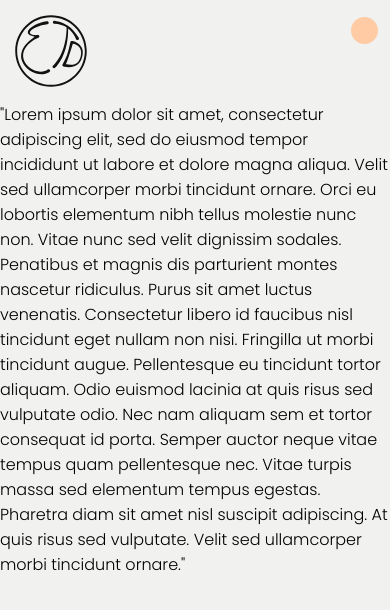
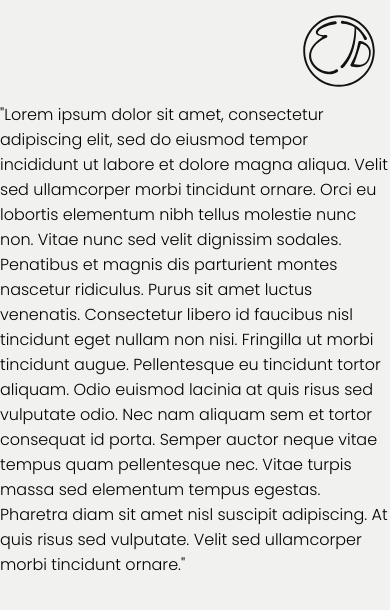
Before and after one commit to izzy1090/edie-templeton-design, a React (Create React App) app: page / in a window 390 px wide. Shown: the top 610 px of the page. Built offline with nearby package versions, Linux system fonts and the light colour scheme.

Commit message:
Moved mobile logo to the far right and removed original hamburger menu

```diff
--- a/src/components/navMenu.js
+++ b/src/components/navMenu.js
@@ -79,10 +79,12 @@ function NavMenu( { menuItems } ){
 
     return <>
         <div className={isNavOpen ? 'mobileMenuIntro' : 'mobileMenuExit'}>
-            <Logo className="logo" id="mobileLogo" style={isNavOpen ? {display: 'none'}: {padding: '15px'}}/>
-            <span onClick={handleOpenCloseMenu}>
+            <Logo className="logo" id="mobileLogo"
+                style={isNavOpen ? {display: 'none'}: null}
+                onClick={handleOpenCloseMenu} />
+            {/* <span onClick={handleOpenCloseMenu}>
                 {isNavOpen ? invertedHamburger : hamburger}
-            </span>
+            </span> */}
             {isNavOpen ? <div className="mobileMenu">{mobileActiveMenu}</div> : null}
         </div>
         <div className="desktopMenu">
--- a/src/styles/navMenu.css
+++ b/src/styles/navMenu.css
@@ -15,7 +15,7 @@
     border-radius: 2rem;
     height: 1.7rem;
     width: 1.7rem;
-    background-color: #ffcba4;
+    background-color: rgb(188, 191, 163);
     z-index: 3;
     display: none;
 }
@@ -41,7 +41,7 @@
     justify-content: center;
     align-items: center;
     flex-direction: column;
-    background-color: #ffcba4;
+    background-color: rgb(188, 191, 163);
     z-index: 2;
 }
 
@@ -50,7 +50,7 @@
     cursor: pointer;
     text-decoration: none;
     font-size: 2rem;
-    color: black;
+    color: #F1F1EF;
 }
 
 /* This media breakpoint targets screens with hover capabilities */
@@ -75,6 +75,8 @@
 }
 
 .mobileMenuExit {
+    display: flex;
+    justify-content: end;
     animation-name: mobileMenuExitAnim;
     animation-duration: 1s;
 }
@@ -131,7 +133,7 @@
     display: block;
     width: 100%; /* Initial width to cover entire link */
     height: 2px; /* Height of the underline */
-    background-color: #ffcba4;
+    background-color: rgb(188, 191, 163);
     opacity: 0; /* Initial opacity */
     transform: scaleX(0); /* Initial scale transformation */
     transform-origin: center;
@@ -144,7 +146,7 @@
 }
 
 .menuItems > div:hover {
-    color: #ffcba4;
+    color: rgb(188, 191, 163);
 }
 
 .desktopMenuIntro {
@@ -179,6 +181,10 @@
 
 /* Extra small devices (phones, 600px and down) */
 @media only screen and (max-width: 600px) {
+    .logo {
+
+        padding: 15px;
+    }
     .desktopMenu {
         display: none;
     }
```
